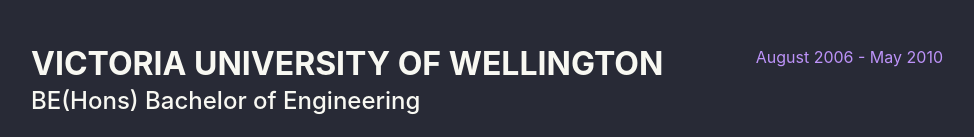
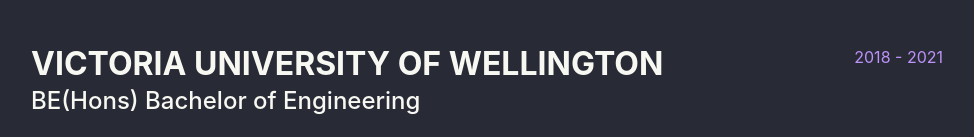
Before and after one commit to scottzach1/scottzach1.github.io, a website: page src/pug/index.pug in a window 1280 px wide. Shown: the part 3453-3590 px from the top of the page, without its empty margins (289-1263 px from the left). Drawn offline with nearby package versions, Linux system fonts and the light colour scheme; files that its build step writes are made by us from their sources; files whose address does not match are found by name; a web font is replaced by a local one.

Commit message:
Fixes wrong date in Education section.

```diff
--- a/src/pug/index.pug
+++ b/src/pug/index.pug
@@ -205,7 +205,7 @@
                             div Software Engineering - Networked Applications
                             p Grade Average: A
                         .flex-shrink-0
-                            span.text-primary August 2006 - May 2010
+                            span.text-primary 2018 - 2021
 
             hr.m-0
 
```
Also changed, not shown: dist/index.html.
